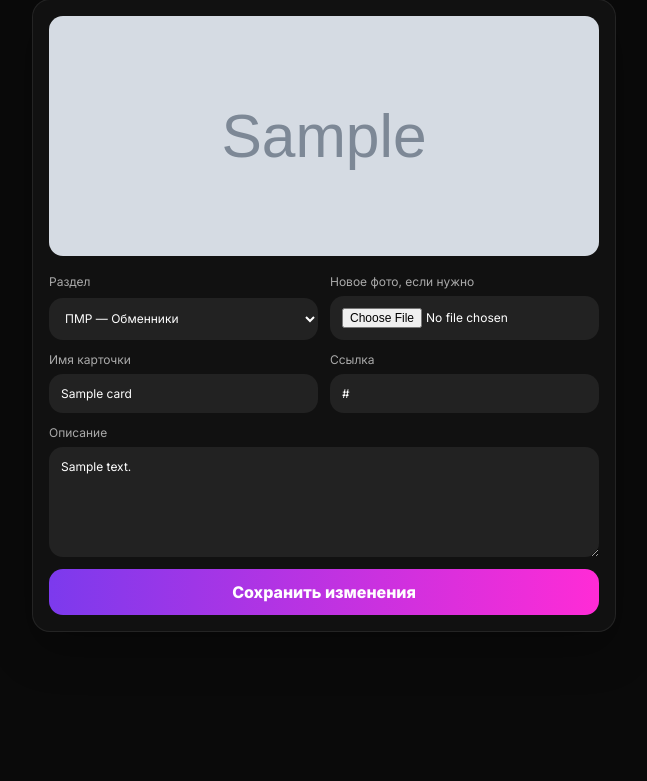
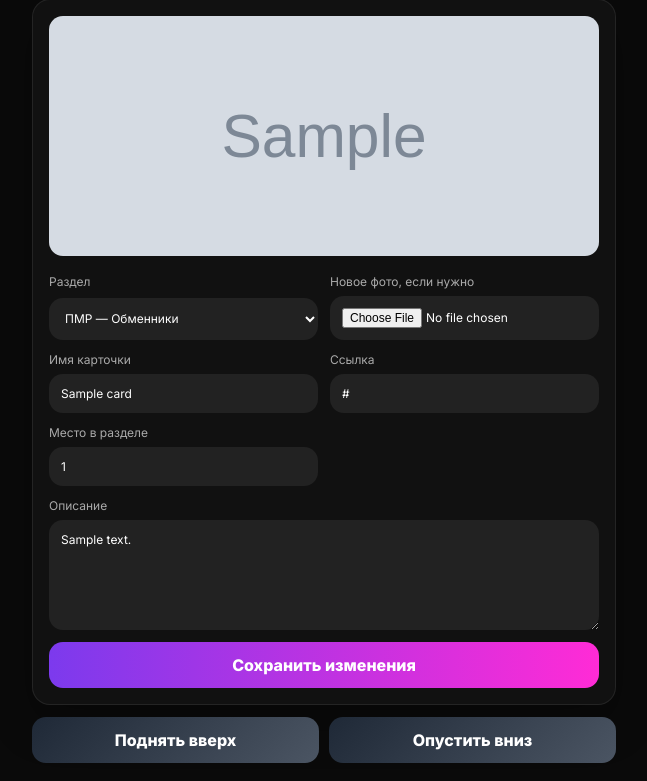
Before and after one commit to editshise/corleone-site, a Flask app: page /admin/edit/1 in a window 1280 px wide. Shown: the part 66-847 px from the top of the page, without its empty margins (316-963 px from the left). Before the commit the page ends 698 px from the top, so only its background shows below. Run offline with Flask 3, Linux system fonts and the light colour scheme; the visitor is signed in with stand-in values (Sample User, id 1); tables that the repository leaves empty hold one stand-in row (values such as "Sample post"); grey boxes marked "Sample" are stand-in pictures.

Commit message:
Add card position controls to admin forms: templates/admin_edit.html

```diff
--- a/templates/admin_edit.html
+++ b/templates/admin_edit.html
@@ -109,6 +109,22 @@ button {
     cursor: pointer;
 }
 
+.order-actions {
+    display: grid;
+    grid-template-columns: repeat(2, minmax(0, 1fr));
+    gap: 10px;
+    margin-top: 12px;
+}
+
+.order-actions form {
+    margin: 0;
+}
+
+.order-actions button {
+    margin-top: 0;
+    background: linear-gradient(135deg, #1f2937, #4b5563);
+}
+
 @media (max-width: 560px) {
     .grid {
         grid-template-columns: 1fr;
@@ -116,6 +132,10 @@ button {
 
     .wide {
         grid-column: span 1;
+    }
+
+    .order-actions {
+        grid-template-columns: 1fr;
     }
 }
 </style>
@@ -154,6 +174,12 @@ button {
                 Ссылка
                 <input name="link" value="{{ card.link }}" required>
             </label>
+            {% if not card.is_default %}
+            <label>
+                Место в разделе
+                <input type="number" name="sort_order" min="1" value="{{ card.sort_order or 1 }}">
+            </label>
+            {% endif %}
             <label class="wide">
                 Описание
                 <textarea name="description" required>{{ card.description }}</textarea>
@@ -161,6 +187,16 @@ button {
         </div>
         <button>Сохранить изменения</button>
     </form>
+    {% if not card.is_default %}
+    <div class="order-actions">
+        <form method="post" action="/admin/reorder/{{ card.id }}/up">
+            <button type="submit">Поднять вверх</button>
+        </form>
+        <form method="post" action="/admin/reorder/{{ card.id }}/down">
+            <button type="submit">Опустить вниз</button>
+        </form>
+    </div>
+    {% endif %}
 </main>
 </body>
 </html>
```
